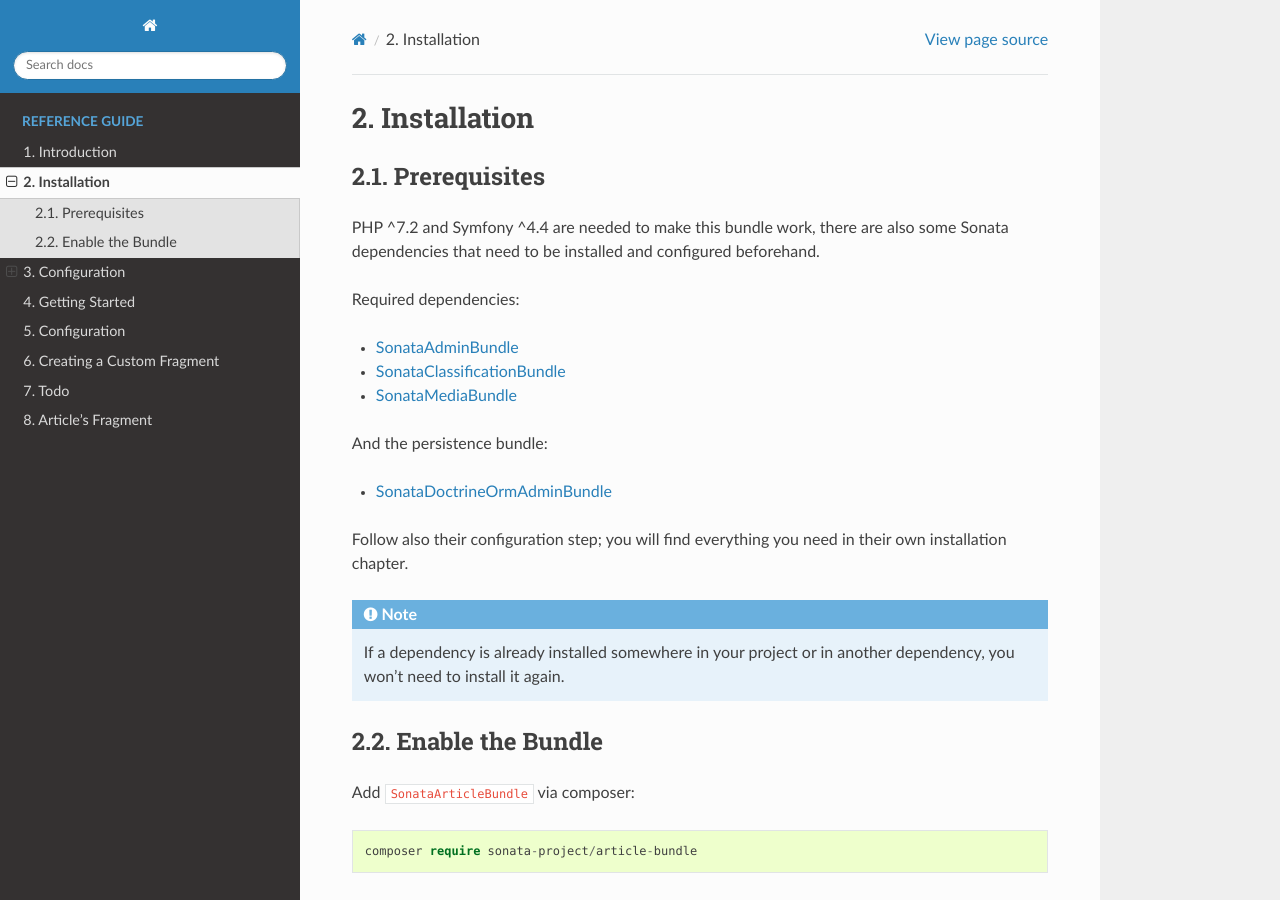
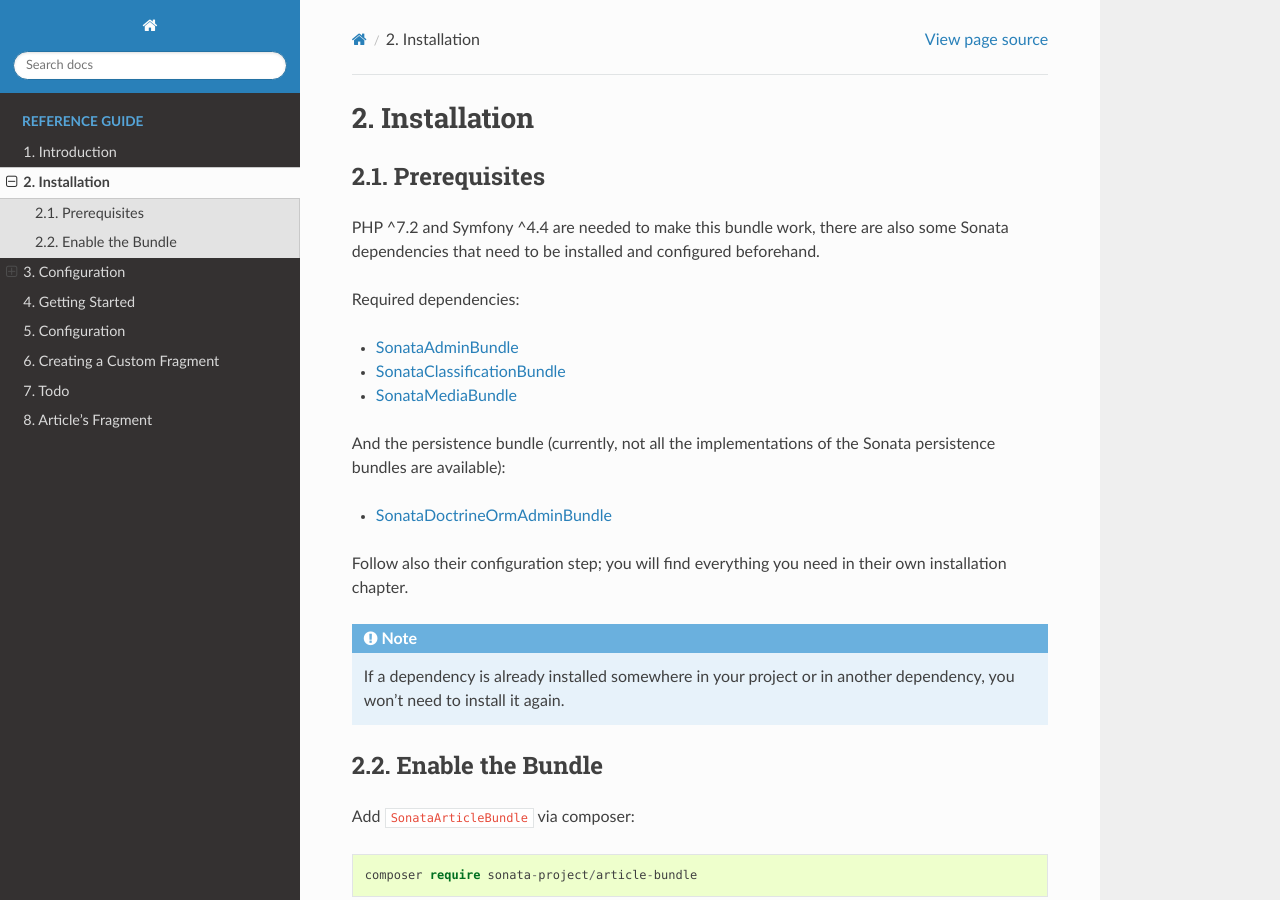
Before and after one commit to sonata-project/SonataArticleBundle, a Sphinx documentation site: the page built from docs/reference/installation.rst, in a window 1280 px wide and 900 px high. Built offline with Sphinx 7.4.7 and the Read the Docs theme 2.0.0, drawn with Linux system fonts in a browser that asks for light colours.

Commit message:
Not all persistence bundles are implemented

```diff
--- a/docs/reference/installation.rst
+++ b/docs/reference/installation.rst
@@ -17,7 +17,7 @@
 * `SonataClassificationBundle <https://sonata-project.org/bundles/classification>`_
 * `SonataMediaBundle <https://sonata-project.org/bundles/media>`_
 
-And the persistence bundle:
+And the persistence bundle (currently, not all the implementations of the Sonata persistence bundles are available):
 
 * `SonataDoctrineOrmAdminBundle <https://sonata-project.org/bundles/doctrine-orm-admin>`_
 
```
